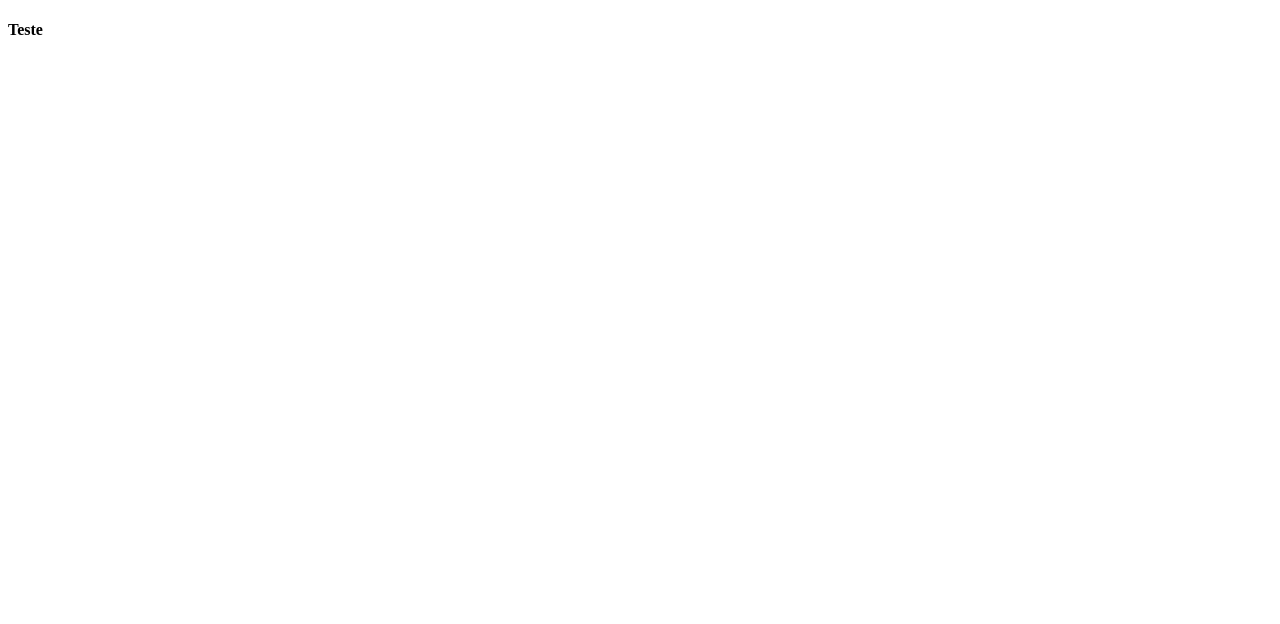
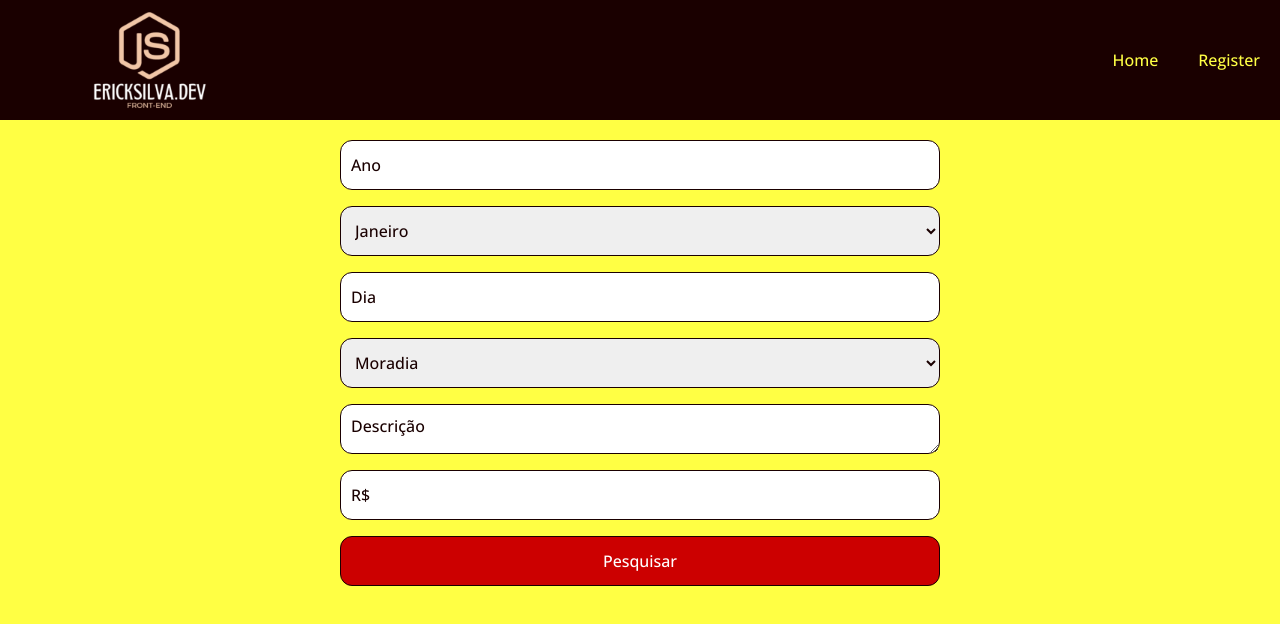
Before and after one commit to eiericksilva/orcamento_pessoal, a React (Vite) app: page / in a window 1280 px wide. Shown: the top 624 px of the page. Built offline with nearby package versions, Linux system fonts and the light colour scheme.

Commit message:
Formulário criado e recebendo dados

```diff
--- a/index.html
+++ b/index.html
@@ -1,10 +1,11 @@
 <!DOCTYPE html>
-<html lang="en">
+<html lang="pt-br">
   <head>
     <meta charset="UTF-8" />
     <link rel="icon" type="image/svg+xml" href="/vite.svg" />
     <meta name="viewport" content="width=device-width, initial-scale=1.0" />
-    <title>Vite + React</title>
+    <link rel="preconnect" href="https://fonts.googleapis.com"><link rel="preconnect" href="https://fonts.gstatic.com" crossorigin><link href="https://fonts.googleapis.com/css2?family=Open+Sans:wght@300;500;700&display=swap" rel="stylesheet">
+    <title>Orçamento Pessoal</title>
   </head>
   <body>
     <div id="root"></div>
--- a/package.json
+++ b/package.json
@@ -11,7 +11,7 @@
   "dependencies": {
     "react": "^18.2.0",
     "react-dom": "^18.2.0",
-    "react-hook-form": "^7.41.2",
+    "react-hook-form": "^7.41.3",
     "react-router-dom": "^6.6.1",
     "styled-components": "^5.3.6"
   },
--- a/src/App.jsx
+++ b/src/App.jsx
@@ -1,8 +1,12 @@
+import { BrowserRouter } from "react-router-dom";
+import { FRoutes } from "./routes";
+import { GlobalStyle } from "./styles/global";
 function App() {
   return (
-    <div className="App">
-      <h4>Teste</h4>
-    </div>
+    <BrowserRouter>
+      <GlobalStyle />
+      <FRoutes />
+    </BrowserRouter>
   );
 }
 
--- /dev/null
+++ b/src/components/Form/index.jsx
@@ -0,0 +1,53 @@
+import React from "react";
+import { FormContainer } from "./styles";
+import { useForm } from "react-hook-form";
+
+const Form = ({ children }) => {
+  const {
+    register,
+    handleSubmit,
+    watch,
+    formState: { errors },
+  } = useForm();
+  const onSubmit = (data) => console.log(data);
+
+  return (
+    <FormContainer onSubmit={handleSubmit(onSubmit)}>
+      <input type="number" placeholder="Ano" {...register("ano")} />
+      <select defaultValue="janeiro" {...register("mes")}>
+        <option value="janeiro">Janeiro</option>
+        <option value="fevereiro">Fevereiro</option>
+        <option value="março">Março</option>
+        <option value="abril">Abril</option>
+        <option value="maio">Maio</option>
+        <option value="junho">Junho</option>
+        <option value="julho">Julho</option>
+        <option value="agosto">Agosto</option>
+        <option value="setembro">Setembro</option>
+        <option value="outubro">Outubro</option>
+        <option value="novembro">Novembro</option>
+        <option value="dezembro">Dezembro</option>
+      </select>
+      <input type="text" placeholder="Dia" {...register("dia")} />
+      <select defaultValue="moradia" {...register("tipo")}>
+        <option value="moradia">Moradia</option>
+        <option value="alimentacao">Alimentação</option>
+        <option value="transporte">Transporte</option>
+        <option value="seguros">Seguros</option>
+        <option value="saude">Saúde</option>
+        <option value="higiene">Higiene</option>
+        <option value="impostos">Impostos</option>
+        <option value="lazer">Lazer</option>
+      </select>
+      <textarea
+        id="descricao"
+        placeholder="Descrição"
+        {...register("descricao")}
+      />
+      <input type="text" placeholder="R$" {...register("valor")} />
+      {children}
+    </FormContainer>
+  );
+};
+
+export default Form;
--- /dev/null
+++ b/src/components/Form/styles.js
@@ -0,0 +1,34 @@
+import styled from "styled-components";
+
+export const FormContainer = styled.form`
+  display: flex;
+  flex-direction: column;
+  gap: 16px;
+  padding: 20px;
+  width: 50%;
+  margin: 0 auto;
+
+  input,
+  select,
+  textarea,
+  button {
+    font-size: 1rem;
+    height: 50px;
+    border: 1px solid #1a0000;
+    padding: 10px;
+    border-radius: 12px;
+
+    &::placeholder {
+      color: #1a0000;
+    }
+  }
+  button {
+    background-color: #cc0000;
+    color: #ffffff;
+    &:hover {
+      cursor: pointer;
+      background-color: #cc0033;
+      transition: 0.3s;
+    }
+  }
+`;
--- /dev/null
+++ b/src/components/Header/index.jsx
@@ -0,0 +1,24 @@
+import React from "react";
+import { Link } from "react-router-dom";
+import { Container, LogoContainer, ListButtons } from "./styles";
+import Logo from "../../assets/images/eiericksilva.png";
+
+const Header = () => {
+  return (
+    <Container>
+      <LogoContainer>
+        <img src={Logo} alt="logo" />
+      </LogoContainer>
+      <ListButtons>
+        <li>
+          <Link to="/">Home</Link>
+        </li>
+        <li>
+          <Link to="/register">Register</Link>
+        </li>
+      </ListButtons>
+    </Container>
+  );
+};
+
+export default Header;
--- /dev/null
+++ b/src/components/Header/styles.js
@@ -0,0 +1,48 @@
+import styled from "styled-components";
+
+export const Container = styled.div`
+  background-color: #1a0000;
+  width: 100%;
+  height: 120px;
+
+  display: flex;
+  flex-direction: row;
+  justify-content: space-between;
+`;
+
+export const LogoContainer = styled.div`
+  width: 300px;
+  padding: 20px;
+  display: flex;
+  align-items: center;
+  justify-content: center;
+
+  img {
+    width: 150px;
+    height: 150px;
+    filter: invert(100%);
+  }
+`;
+
+export const ListButtons = styled.ul`
+  display: flex;
+  flex-direction: row;
+  justify-content: center;
+  align-items: center;
+  gap: 40px;
+  padding: 20px;
+
+  li,
+  a {
+    color: #ffff44;
+    list-style: none;
+    text-decoration: none;
+    font-size: 1rem;
+  }
+
+  a {
+    &:hover {
+      border-bottom: 1px solid #ffff44;
+    }
+  }
+`;
--- /dev/null
+++ b/src/pages/Home.jsx
@@ -0,0 +1,15 @@
+import React from "react";
+import Form from "../components/Form";
+import Header from "../components/Header";
+const Home = () => {
+  return (
+    <div>
+      <Header />
+      <Form>
+        <button type="submit">Pesquisar</button>
+      </Form>
+    </div>
+  );
+};
+
+export default Home;
--- /dev/null
+++ b/src/pages/Register.jsx
@@ -0,0 +1,16 @@
+import React from "react";
+import Form from "../components/Form";
+import Header from "../components/Header";
+
+const Register = () => {
+  return (
+    <div>
+      <Header />
+      <Form>
+        <button type="submit">Registrar</button>
+      </Form>
+    </div>
+  );
+};
+
+export default Register;
--- /dev/null
+++ b/src/routes.jsx
@@ -0,0 +1,14 @@
+import { Routes, Route } from "react-router-dom";
+/* pages */
+import Home from "./pages/Home";
+import Register from "./pages/Register";
+
+export const FRoutes = () => {
+  return (
+    <Routes>
+      <Route path="/" element={<Home />} />
+      <Route path="/register" element={<Register />} />
+      <Route path="*" element={<h1>URL não encontrada</h1>} />
+    </Routes>
+  );
+};
--- /dev/null
+++ b/src/styles/global.js
@@ -0,0 +1,15 @@
+import { createGlobalStyle } from "styled-components";
+
+export const GlobalStyle = createGlobalStyle`
+    *{
+        margin: 0;
+        padding: 0;
+        box-sizing: border-box;
+        color: #1A0000;
+        font-family: 'Open Sans', sans-serif;
+    }
+
+    body {
+        background-color: #ffff44;
+    }
+`;
```
Also changed, not shown: src/assets/images/eiericksilva.png (added), 1 other file (tests, documents, lock files or other folders).
